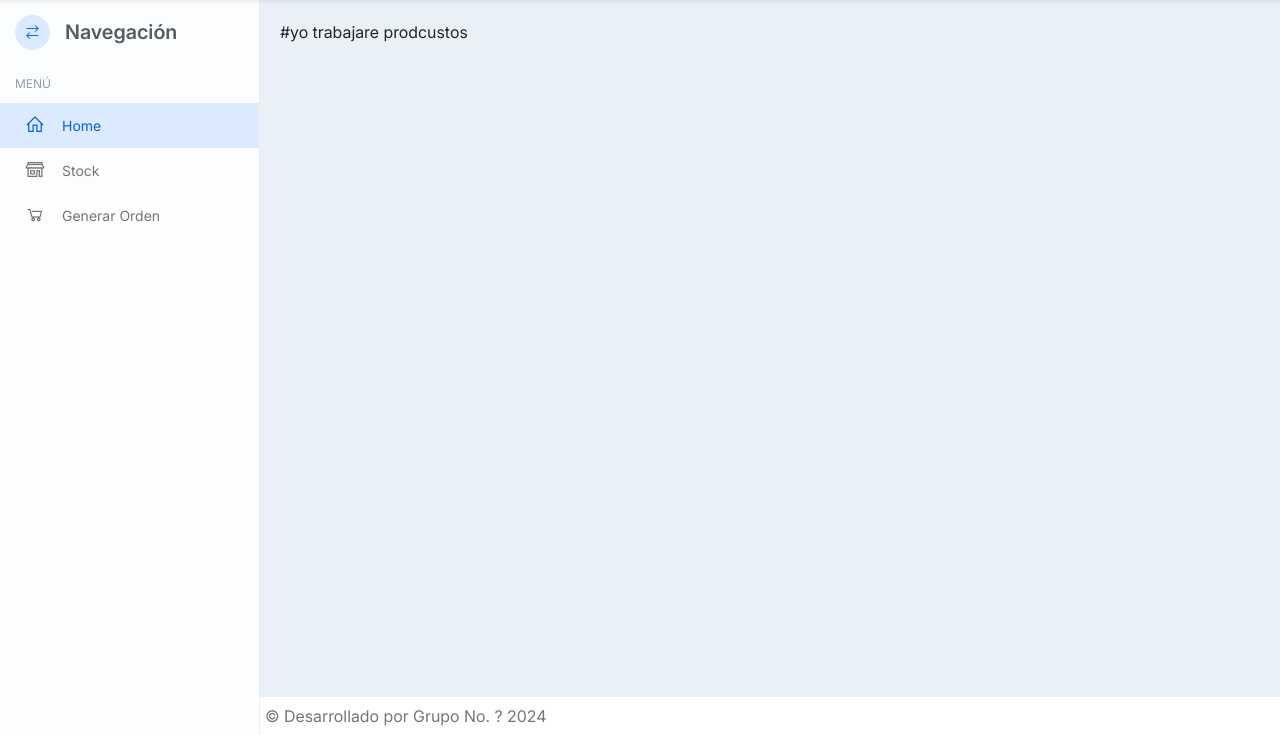
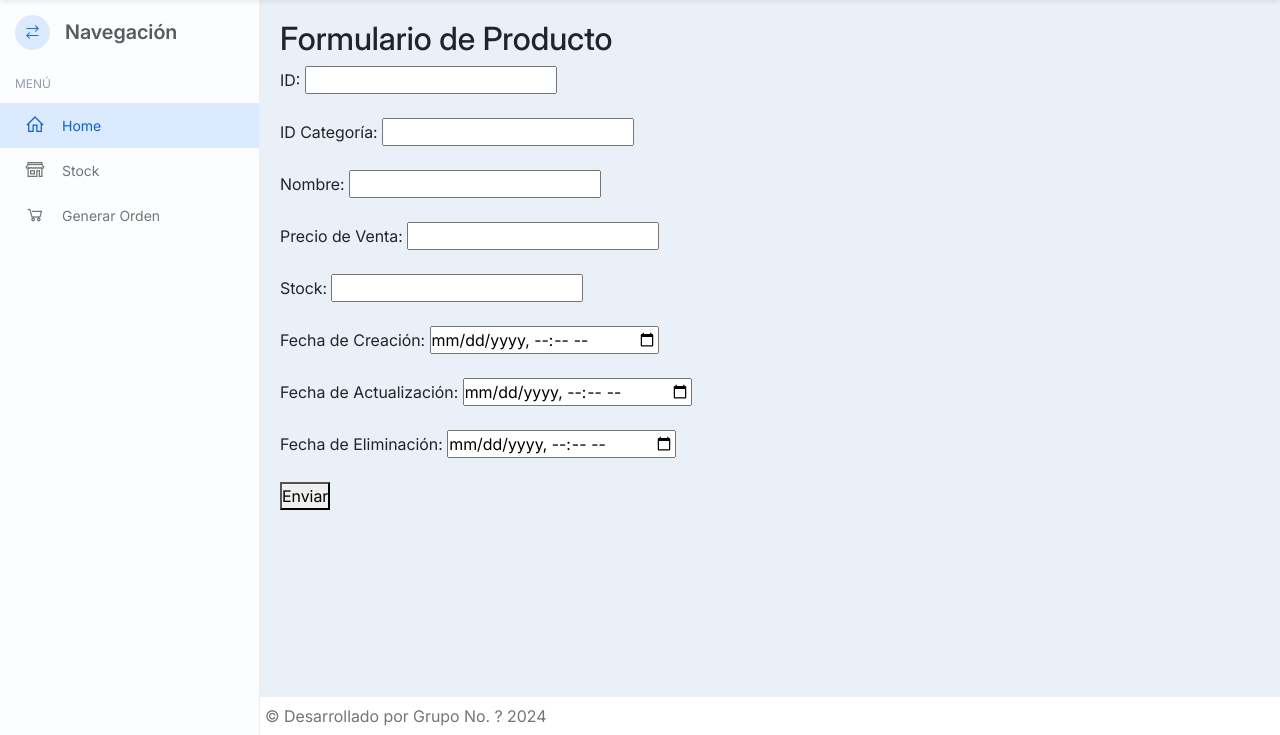
Before and after one commit to Elderthemarvel/MiTienda, a CodeIgniter 4 app: the page made by app/Views/administrador/nuevo_producto.php in a window 1280 px wide. Shown: the part 80-815 px from the top of the page. Run offline with PHP 8.4 and a stand-in for CodeIgniter, Linux system fonts and the light colour scheme; the template is opened without the code that fills it, so the values that code supplies are empty; some libraries are stand-ins or nearby versions.

Commit message:
Formulario_Productos
Creación formulario de ingreso de productos.

```diff
--- a/app/Config/Routes.php
+++ b/app/Config/Routes.php
@@ -8,3 +8,4 @@ use CodeIgniter\Router\RouteCollection;
 $routes->get('/', 'Home::index');
 $routes->get('/home', 'Home::dashboard');
 $routes->get('/login', 'Auth::login');
+$routes->get('/new_producto', 'Auth::new_producto');
--- a/app/Views/administrador/nuevo_producto.php
+++ b/app/Views/administrador/nuevo_producto.php
@@ -1,6 +1,34 @@
 <?= $this->extend('template') ?>
 
 <?= $this->section('contenido') ?>
+<h2>Formulario de Producto</h2>
+    <form action="/ruta_de_envio" method="POST">
+        <label for="id">ID:</label>
+        <input type="number" id="id" name="id" required><br><br>
 
-#yo trabajare prodcustos
+        <label for="id_categoria">ID Categoría:</label>
+        <input type="number" id="id_categoria" name="id_categoria" required><br><br>
+
+        <label for="nombre">Nombre:</label>
+        <input type="text" id="nombre" name="nombre" required><br><br>
+
+        <label for="precio_venta">Precio de Venta:</label>
+        <input type="number" step="0.01" id="precio_venta" name="precio_venta" required><br><br>
+
+        <label for="stock">Stock:</label>
+        <input type="number" id="stock" name="stock" required><br><br>
+
+        <label for="created_at">Fecha de Creación:</label>
+        <input type="datetime-local" id="created_at" name="created_at" required><br><br>
+
+        <label for="updated_at">Fecha de Actualización:</label>
+        <input type="datetime-local" id="updated_at" name="updated_at"><br><br>
+
+        <label for="deleted_at">Fecha de Eliminación:</label>
+        <input type="datetime-local" id="deleted_at" name="deleted_at"><br><br>
+
+        <button type="submit">Enviar</button>
+    </form>
+
+
 <?= $this->endSection() ?>
--- a/app/Views/menu_admin.php
+++ b/app/Views/menu_admin.php
@@ -19,7 +19,7 @@
         </a>
     </li>
     <li>
-        <a href="<?= base_url('/') ?>">
+        <a href="<?= base_url('/new_producto');') ?>">
             <i class="las la-clipboard-list icon"></i>
             <span class="text-item">Nuevo Producto</span>
         </a>
```
